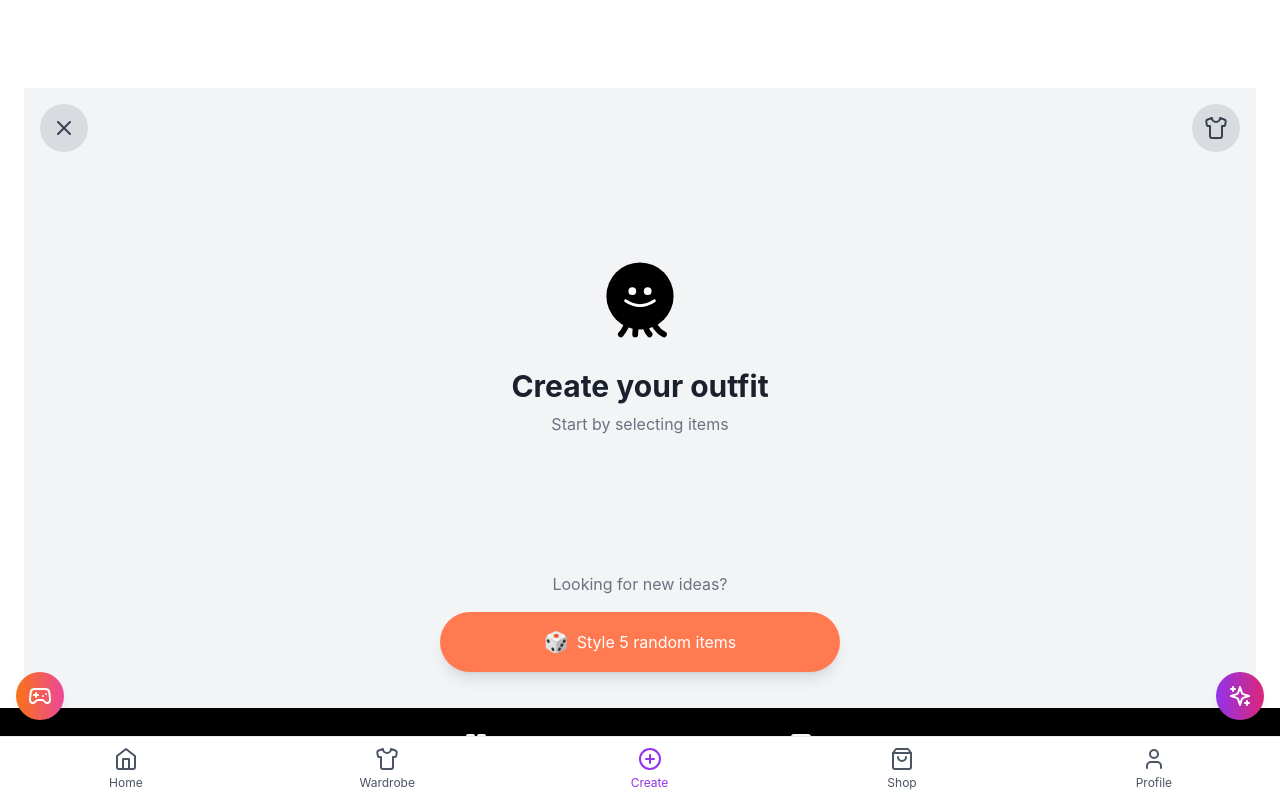
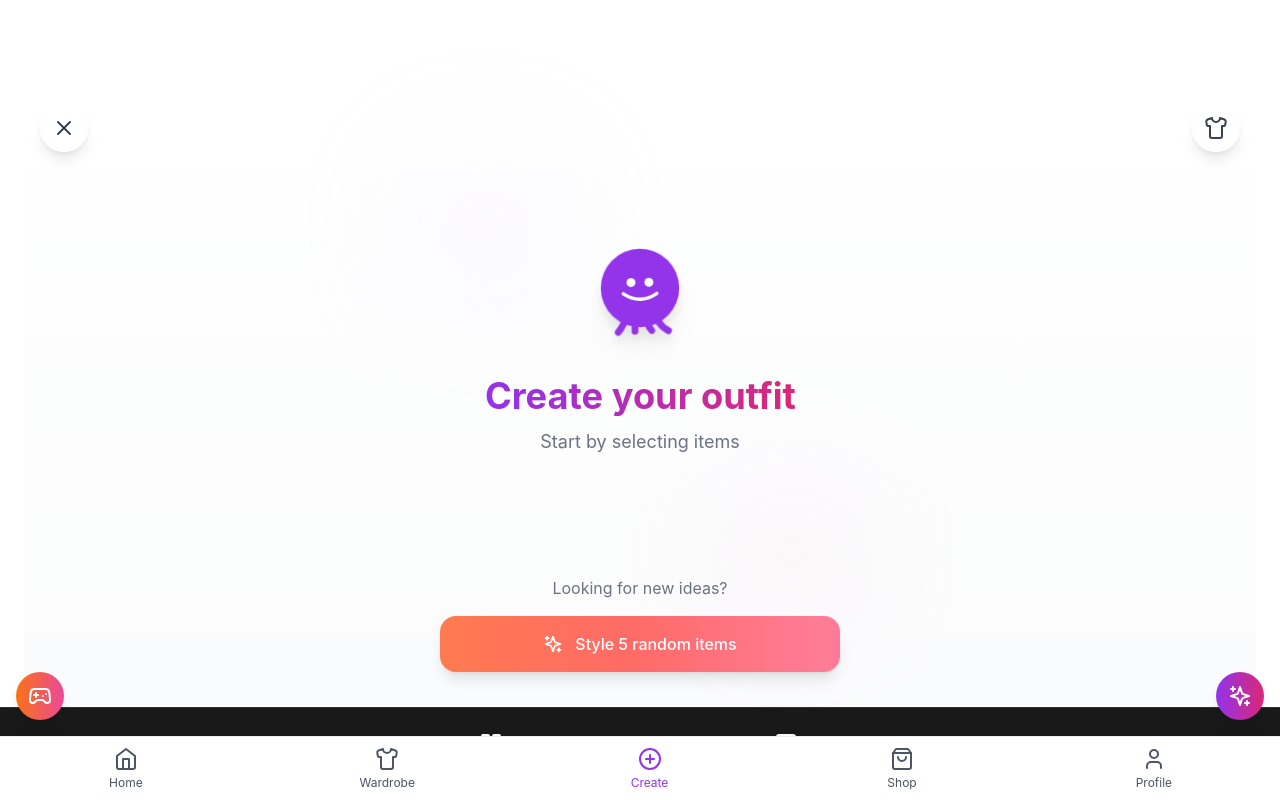
Before and after one commit to dejy100/spuntrademo-v1, a React (Vite) app: page /create in a window 1280 px wide. Built offline with nearby package versions, Linux system fonts and the light colour scheme.

Commit message:
feat(create): enhance page design with beautiful animations
- Add gradient backgrounds and floating animations
- Implement glassmorphism effects
- Enhance octopus animation with floating tentacles
- Add gradient text and shimmering effects
- Improve button designs with hover states

```diff
--- a/src/components/create/CreatePage.tsx
+++ b/src/components/create/CreatePage.tsx
@@ -1,38 +1,80 @@
 import React from 'react';
 import { motion } from 'framer-motion';
-import { X, Shirt, LayoutGrid, Image } from 'lucide-react';
+import { X, Shirt, LayoutGrid, Image, Sparkles } from 'lucide-react';
 import { useNavigate } from 'react-router-dom';
 
 export default function CreatePage() {
   const navigate = useNavigate();
 
   return (
-    <div className="min-h-screen bg-gray-100">
-      {/* Top Navigation */}
-      <div className="flex justify-between items-center p-4">
-        <button
+    <div className="min-h-screen bg-gradient-to-b from-white to-gray-50">
+      {/* Top Navigation with Glassmorphism */}
+      <div className="flex justify-between items-center p-4 bg-white/70 backdrop-blur-lg">
+        <motion.button
+          whileHover={{ scale: 1.05 }}
+          whileTap={{ scale: 0.95 }}
           onClick={() => navigate(-1)}
-          className="w-12 h-12 bg-gray-300/80 rounded-full flex items-center justify-center backdrop-blur-sm"
+          className="w-12 h-12 bg-white/80 rounded-full flex items-center justify-center shadow-lg hover:shadow-xl transition-all"
         >
           <X className="w-6 h-6 text-gray-700" />
-        </button>
-        <button className="w-12 h-12 bg-gray-300/80 rounded-full flex items-center justify-center backdrop-blur-sm">
+        </motion.button>
+        <motion.button
+          whileHover={{ scale: 1.05 }}
+          whileTap={{ scale: 0.95 }}
+          className="w-12 h-12 bg-white/80 rounded-full flex items-center justify-center shadow-lg hover:shadow-xl transition-all"
+        >
           <Shirt className="w-6 h-6 text-gray-700" />
-        </button>
+        </motion.button>
       </div>
 
-      {/* Main Content */}
-      <div className="flex flex-col items-center justify-center px-6 mt-20">
+      {/* Main Content with Enhanced Animation */}
+      <div className="flex flex-col items-center justify-center px-6 mt-16">
         <motion.div
-          initial={{ scale: 0.9, opacity: 0 }}
-          animate={{ scale: 1, opacity: 1 }}
-          transition={{ duration: 0.3 }}
-          className="text-center"
+          initial={{ scale: 0.9, opacity: 0, y: 20 }}
+          animate={{ scale: 1, opacity: 1, y: 0 }}
+          transition={{ duration: 0.5, ease: "easeOut" }}
+          className="text-center relative"
         >
-          {/* Octopus Icon */}
-          <div className="w-24 h-24 mx-auto mb-6">
-            <svg viewBox="0 0 100 100" className="w-full h-full">
-              <circle cx="50" cy="50" r="35" fill="black" />
+          {/* Animated Background Elements */}
+          <motion.div
+            className="absolute -top-10 -left-10 w-20 h-20 bg-purple-200 rounded-full blur-3xl"
+            animate={{
+              scale: [1, 1.2, 1],
+              opacity: [0.3, 0.5, 0.3]
+            }}
+            transition={{
+              duration: 4,
+              repeat: Infinity,
+              ease: "easeInOut"
+            }}
+          />
+          <motion.div
+            className="absolute -bottom-10 -right-10 w-20 h-20 bg-pink-200 rounded-full blur-3xl"
+            animate={{
+              scale: [1.2, 1, 1.2],
+              opacity: [0.3, 0.5, 0.3]
+            }}
+            transition={{
+              duration: 4,
+              repeat: Infinity,
+              ease: "easeInOut"
+            }}
+          />
+
+          {/* Octopus Icon with Enhanced Animation */}
+          <div className="w-28 h-28 mx-auto mb-8 relative">
+            <motion.div
+              animate={{
+                rotate: [0, 5, -5, 0],
+              }}
+              transition={{
+                duration: 6,
+                repeat: Infinity,
+                ease: "easeInOut"
+              }}
+            >
+              <svg viewBox="0 0 100 100" className="w-full h-full drop-shadow-xl">
+                <circle cx="50" cy="50" r="35" className="fill-purple-600" />
                 <circle cx="42" cy="45" r="4" fill="white" />
                 <circle cx="58" cy="45" r="4" fill="white" />
                 <path
@@ -42,56 +84,112 @@ export default function CreatePage() {
                   strokeWidth="3"
                   strokeLinecap="round"
                 />
-              {/* Tentacles */}
                 {[0, 1, 2, 3].map((i) => (
                   <motion.path
                     key={i}
                     d={`M ${40 + i * 7} ${70} Q ${35 + i * 10} ${85} ${30 + i * 15} ${90}`}
-                  stroke="black"
+                    className="stroke-purple-600"
                     strokeWidth="6"
                     fill="none"
                     strokeLinecap="round"
                     initial={{ pathLength: 0 }}
-                  animate={{ pathLength: 1 }}
-                  transition={{ duration: 1, delay: i * 0.2 }}
+                    animate={{
+                      pathLength: 1,
+                      y: [0, -2, 0],
+                    }}
+                    transition={{
+                      pathLength: { duration: 1, delay: i * 0.2 },
+                      y: {
+                        duration: 2,
+                        repeat: Infinity,
+                        repeatType: "reverse",
+                        delay: i * 0.3
+                      }
+                    }}
                   />
                 ))}
               </svg>
+            </motion.div>
           </div>
 
-          <h1 className="text-3xl font-bold mb-2">Create your outfit</h1>
-          <p className="text-gray-500 mb-24">Start by selecting items</p>
+          <motion.h1
+            className="text-4xl font-bold mb-3 bg-gradient-to-r from-purple-600 to-pink-600 text-transparent bg-clip-text"
+            animate={{ scale: [1, 1.02, 1] }}
+            transition={{ duration: 2, repeat: Infinity }}
+          >
+            Create your outfit
+          </motion.h1>
+          <p className="text-gray-500 mb-24 text-lg">Start by selecting items</p>
         </motion.div>
 
-        {/* Looking for new ideas section */}
+        {/* Looking for new ideas section with Enhanced Design */}
         <div className="fixed bottom-32 w-full max-w-md px-6">
-          <p className="text-gray-500 text-center mb-4">Looking for new ideas?</p>
+          <motion.p
+            className="text-gray-500 text-center mb-4"
+            initial={{ opacity: 0, y: 10 }}
+            animate={{ opacity: 1, y: 0 }}
+            transition={{ delay: 0.5 }}
+          >
+            Looking for new ideas?
+          </motion.p>
           <motion.button
-            whileHover={{ scale: 1.02 }}
+            whileHover={{ scale: 1.02, boxShadow: "0 10px 20px rgba(255, 122, 80, 0.2)" }}
             whileTap={{ scale: 0.98 }}
-            className="w-full bg-[#FF7A50] text-white rounded-full py-4 flex items-center justify-center gap-2 shadow-lg"
+            initial={{ opacity: 0, y: 20 }}
+            animate={{ opacity: 1, y: 0 }}
+            transition={{ delay: 0.7 }}
+            className="w-full bg-gradient-to-r from-[#FF7A50] to-[#FF5B7F] text-white rounded-2xl py-4 flex items-center justify-center gap-3 shadow-lg relative overflow-hidden group"
             onClick={() => navigate('/random-style')}
           >
-            <span className="text-xl">🎲</span>
-            Style 5 random items
+            <motion.div
+              className="absolute inset-0 bg-gradient-to-r from-white/0 via-white/20 to-white/0"
+              animate={{
+                x: ['-100%', '100%'],
+              }}
+              transition={{
+                duration: 2,
+                repeat: Infinity,
+                ease: "linear",
+              }}
+            />
+            <Sparkles className="w-5 h-5" />
+            <span className="font-medium">Style 5 random items</span>
           </motion.button>
         </div>
 
-        {/* Bottom Navigation */}
-        <div className="fixed bottom-0 left-0 right-0 bg-black text-white py-6">
-          <div className="flex justify-around items-center max-w-md mx-auto">
-            <button className="flex flex-col items-center gap-1">
+        {/* Bottom Navigation with Glass Effect */}
+        <div className="fixed bottom-0 left-0 right-0 bg-black/90 backdrop-blur-lg text-white py-6 border-t border-white/10">
+          <div className="flex justify-around items-center max-w-md mx-auto px-6">
+            <motion.button
+              whileHover={{ scale: 1.1 }}
+              whileTap={{ scale: 0.9 }}
+              className="flex flex-col items-center gap-1"
+            >
               <LayoutGrid className="w-6 h-6" />
-              <span className="text-xs">My Outfits</span>
-            </button>
-            <div className="flex gap-6">
-              <span className="text-gray-500">SWIPE</span>
-              <span className="text-[#FF7A50]">CANVAS</span>
+              <span className="text-xs font-medium">My Outfits</span>
+            </motion.button>
+            <div className="flex gap-8">
+              <motion.span
+                whileHover={{ scale: 1.1 }}
+                className="text-gray-400 cursor-pointer"
+              >
+                SWIPE
+              </motion.span>
+              <motion.span
+                whileHover={{ scale: 1.1 }}
+                className="text-[#FF7A50] cursor-pointer"
+              >
+                CANVAS
+              </motion.span>
             </div>
-            <button className="flex flex-col items-center gap-1">
+            <motion.button
+              whileHover={{ scale: 1.1 }}
+              whileTap={{ scale: 0.9 }}
+              className="flex flex-col items-center gap-1"
+            >
               <Image className="w-6 h-6" />
-              <span className="text-xs">Wallpapers</span>
-            </button>
+              <span className="text-xs font-medium">Wallpapers</span>
+            </motion.button>
           </div>
         </div>
       </div>
```
Lines whose indentation alone changed are shown as unchanged.
